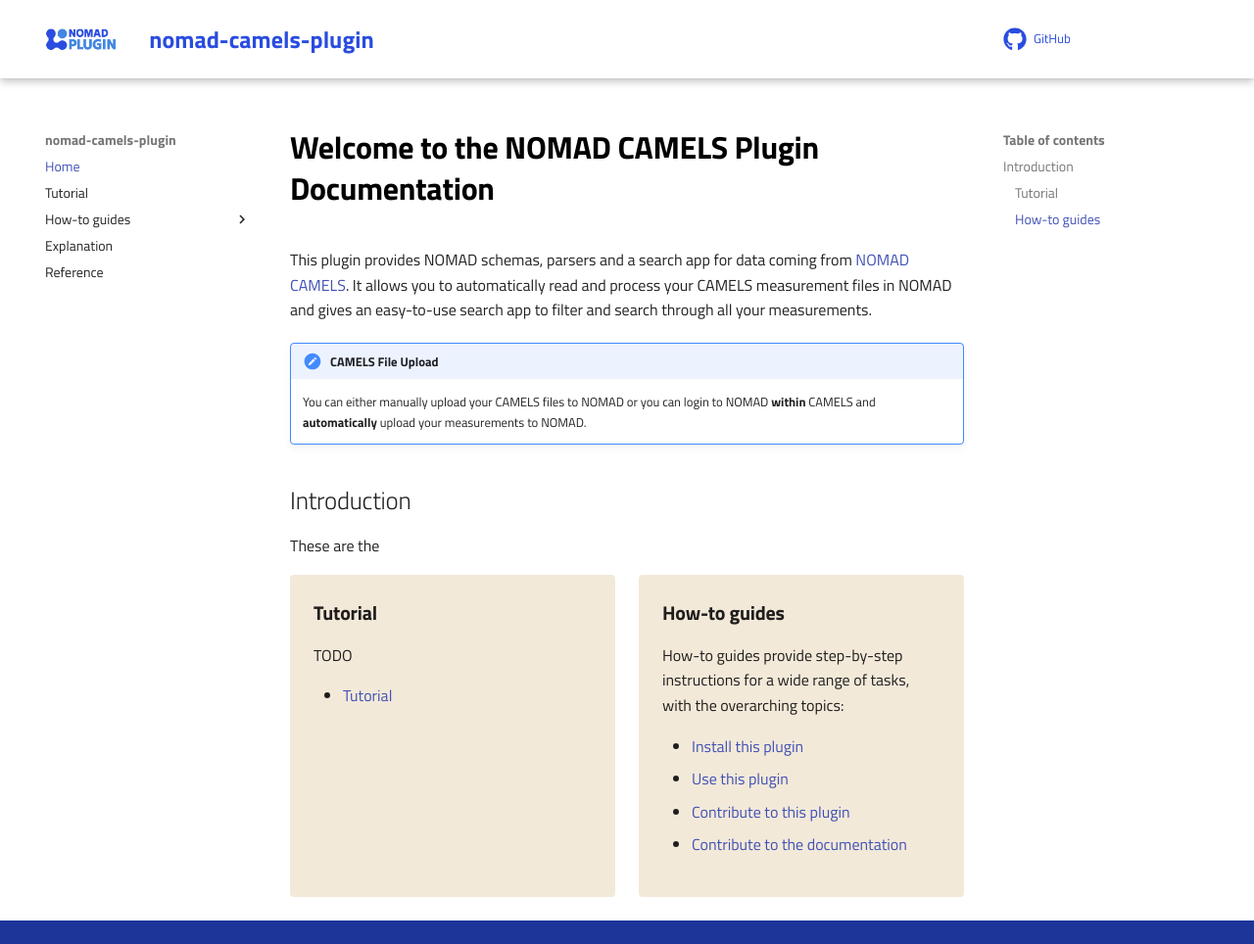
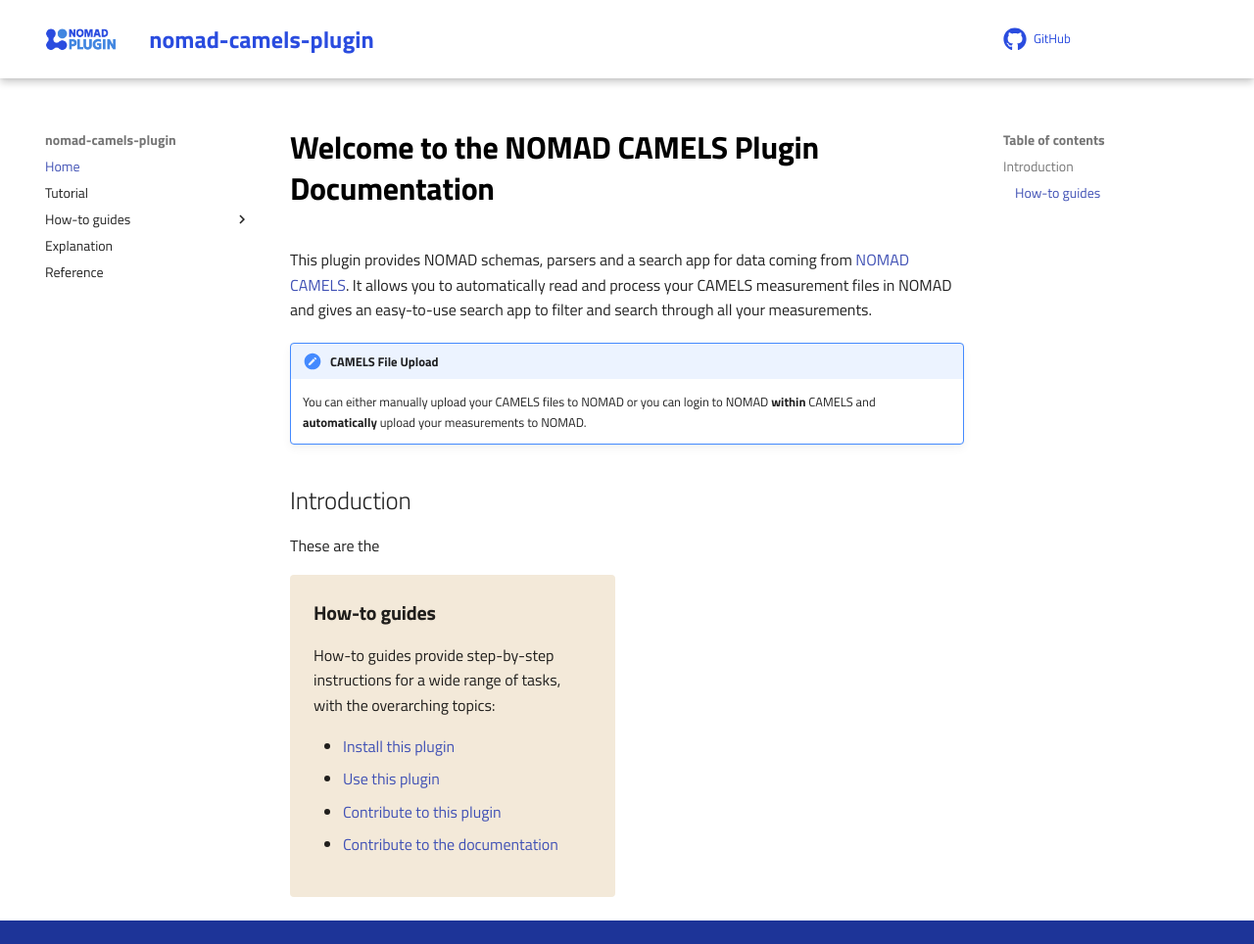
Before and after one commit to Tanmay2028/nomad-camels-plugin, an MkDocs documentation site: the page built from docs/index.md, in a window 1280 px wide and 964 px high. Shown: the whole window at 98% size. Built offline with MkDocs 1.6.1 and Material for MkDocs 9.7.7, drawn with Linux system fonts in a browser that asks for light colours; comment, search, counter and statistics services are not loaded.

Commit message:
removed tutorial

```diff
--- a/docs/index.md
+++ b/docs/index.md
@@ -10,7 +10,7 @@
 These are the
 
 <div markdown="block" class="home-grid">
-<div markdown="block">
+<!-- <div markdown="block">
 
 ### Tutorial
 
@@ -18,7 +18,7 @@
 
 - [Tutorial](tutorial/tutorial.md)
 
-</div>
+</div> -->
 <div markdown="block">
 
 ### How-to guides
```
